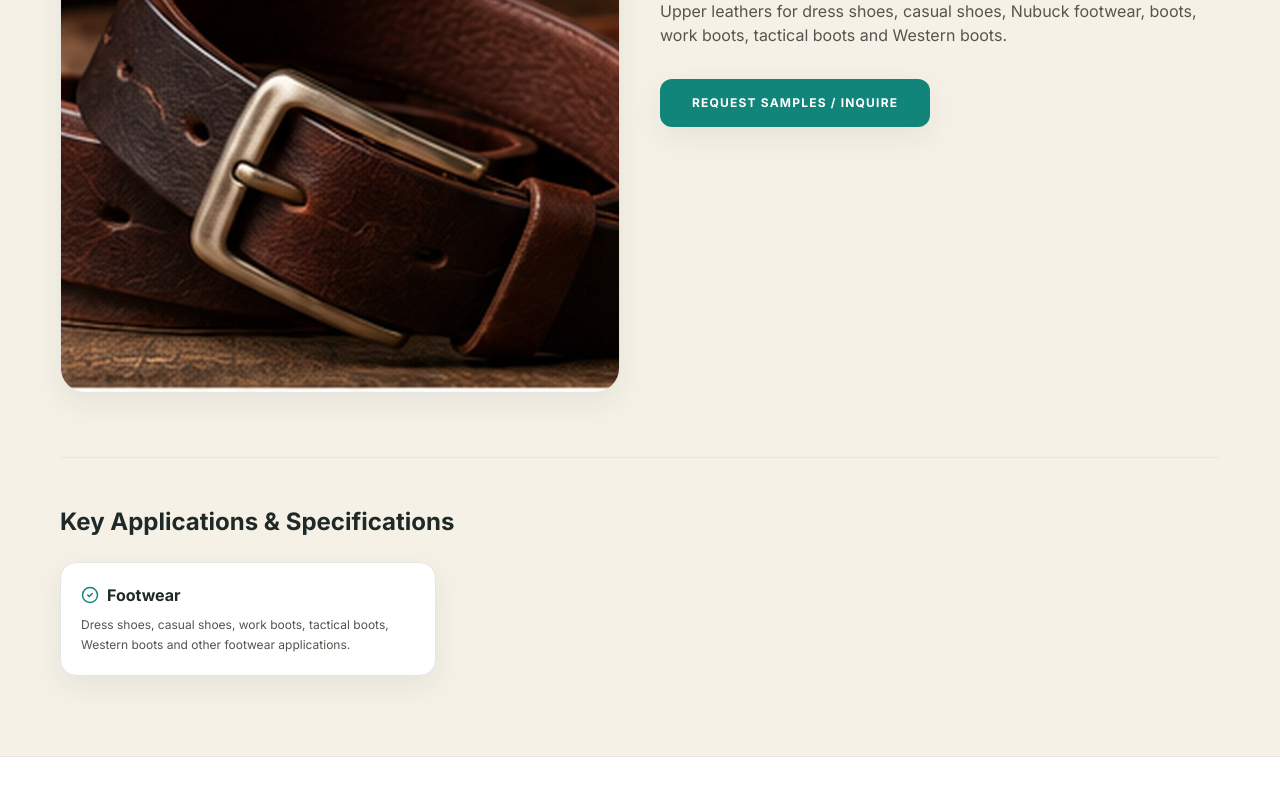
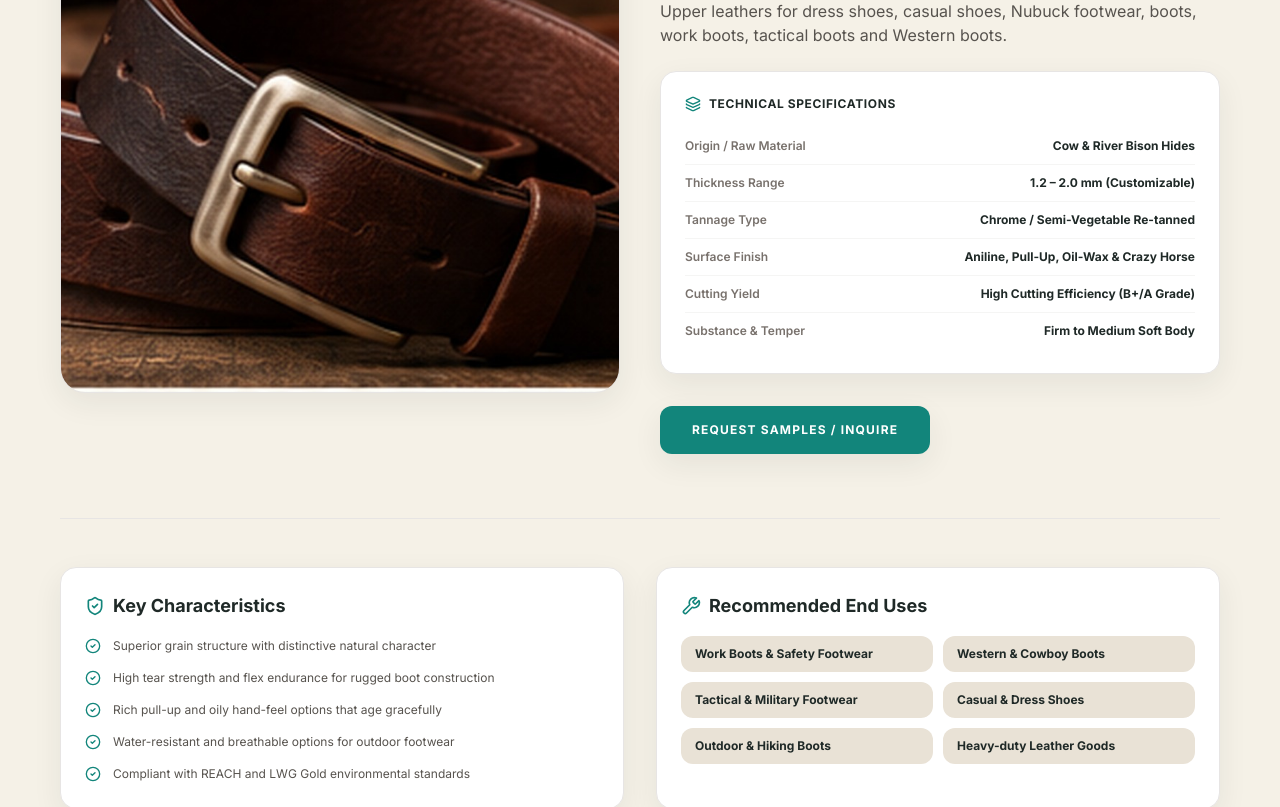
Before and after one commit to Sameer-tech-web/Https-leatherlix-frontend, a React (Vite) app: page /category/american in a window 1280 px wide. Shown: the part 300-1107 px from the top of the page. Built offline with nearby package versions, Linux system fonts and the light colour scheme.

Commit message:
Update CategoryDetail.jsx

```diff
--- a/src/pages/CategoryDetail.jsx
+++ b/src/pages/CategoryDetail.jsx
@@ -1,5 +1,5 @@
 import { useParams, Link } from 'react-router-dom';
-import { ArrowLeft, CheckCircle2 } from 'lucide-react';
+import { ArrowLeft, CheckCircle2, ShieldCheck, Layers, Wrench } from 'lucide-react';
 
 import { categories, applications } from '../data/siteData';
 
@@ -34,7 +34,7 @@ export default function CategoryDetail() {
     );
   }
 
-  // Related Applications
+  // Related Applications from global list
   const categoryApplications = applications?.filter(
     (app) => app.category === category.id
   );
@@ -61,7 +61,7 @@ export default function CategoryDetail() {
           />
         </div>
 
-        {/* Right Side: Primary Info */}
+        {/* Right Side: Primary Info & Technical Specifications */}
         <div>
           {category.short && (
             <span className="text-xs font-bold uppercase tracking-[0.18em] text-coral">
@@ -77,6 +77,23 @@ export default function CategoryDetail() {
             {category.description}
           </p>
 
+          {/* Technical Specifications Table */}
+          {category.specifications && category.specifications.length > 0 && (
+            <div className="mt-6 rounded-2xl border border-stone-200 bg-white p-6 shadow-soft">
+              <h3 className="flex items-center gap-2 text-xs font-bold uppercase tracking-wider text-ink">
+                <Layers size={16} className="text-teal" /> Technical Specifications
+              </h3>
+              <dl className="mt-4 divide-y divide-stone-100 text-xs">
+                {category.specifications.map((spec, idx) => (
+                  <div key={idx} className="flex justify-between py-2.5">
+                    <dt className="font-semibold text-stone-500">{spec.label}</dt>
+                    <dd className="font-bold text-ink">{spec.value}</dd>
+                  </div>
+                ))}
+              </dl>
+            </div>
+          )}
+
           {/* CTA Button */}
           <div className="mt-8">
             <a
@@ -89,11 +106,50 @@ export default function CategoryDetail() {
         </div>
       </div>
 
-      {/* Extended Applications Section */}
+      {/* Characteristics & Recommended End Uses */}
+      <div className="mt-16 grid gap-8 border-t border-stone-200 pt-12 md:grid-cols-2">
+        {/* Key Features */}
+        {category.features && category.features.length > 0 && (
+          <div className="rounded-2xl border border-stone-200 bg-white p-6 shadow-soft">
+            <h2 className="flex items-center gap-2 text-lg font-extrabold text-ink">
+              <ShieldCheck className="text-teal" size={20} /> Key Characteristics
+            </h2>
+            <ul className="mt-4 space-y-3">
+              {category.features.map((feature, idx) => (
+                <li key={idx} className="flex items-start gap-3 text-xs leading-5 text-stone-600">
+                  <CheckCircle2 size={16} className="mt-0.5 shrink-0 text-teal" />
+                  <span>{feature}</span>
+                </li>
+              ))}
+            </ul>
+          </div>
+        )}
+
+        {/* Recommended End Uses */}
+        {category.applicationsList && category.applicationsList.length > 0 && (
+          <div className="rounded-2xl border border-stone-200 bg-white p-6 shadow-soft">
+            <h2 className="flex items-center gap-2 text-lg font-extrabold text-ink">
+              <Wrench className="text-teal" size={20} /> Recommended End Uses
+            </h2>
+            <div className="mt-4 grid grid-cols-1 gap-2.5 sm:grid-cols-2">
+              {category.applicationsList.map((app, idx) => (
+                <div
+                  key={idx}
+                  className="rounded-xl bg-warm px-3.5 py-2.5 text-xs font-bold text-ink"
+                >
+                  {app}
+                </div>
+              ))}
+            </div>
+          </div>
+        )}
+      </div>
+
+      {/* Extended Applications Section (From Global Data) */}
       {categoryApplications && categoryApplications.length > 0 && (
-        <div className="mt-16 border-t border-stone-200 pt-12">
+        <div className="mt-12 border-t border-stone-200 pt-12">
           <h2 className="text-xl font-extrabold text-ink sm:text-2xl">
-            Key Applications & Specifications
+            Related Applications & Use Cases
           </h2>
           <div className="mt-6 grid gap-4 sm:grid-cols-2 lg:grid-cols-3">
             {categoryApplications.map((app) => (
```
